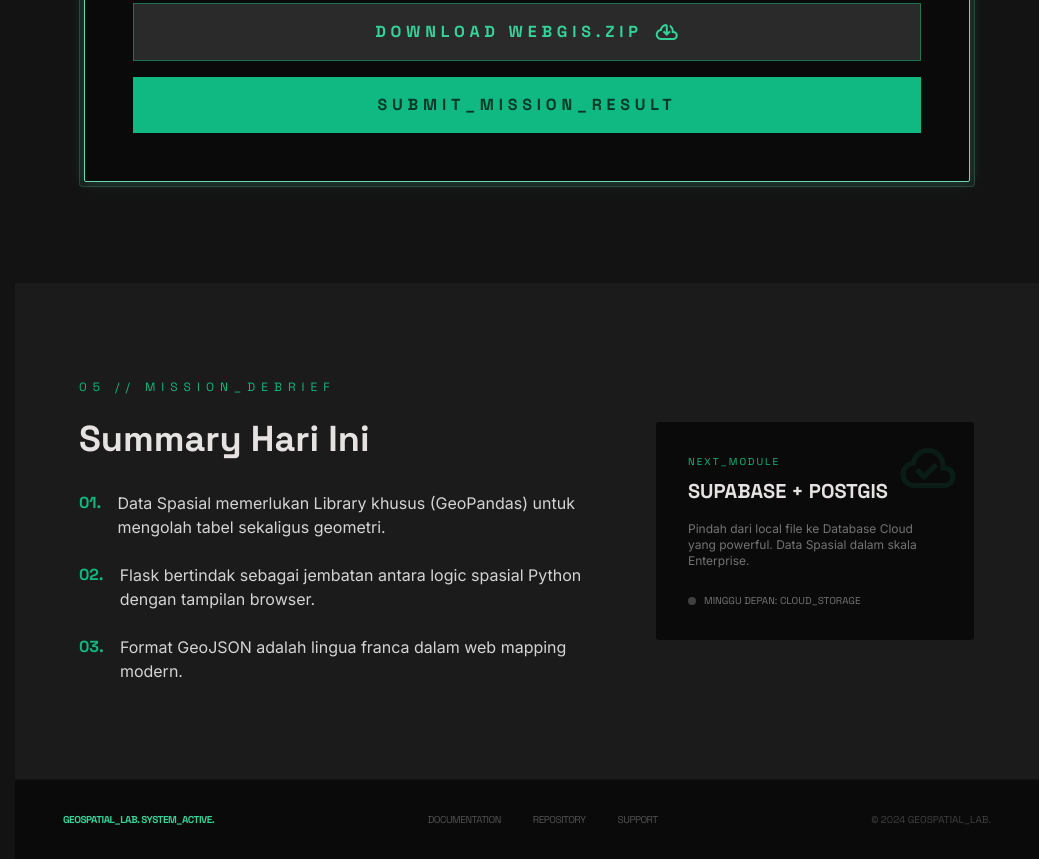
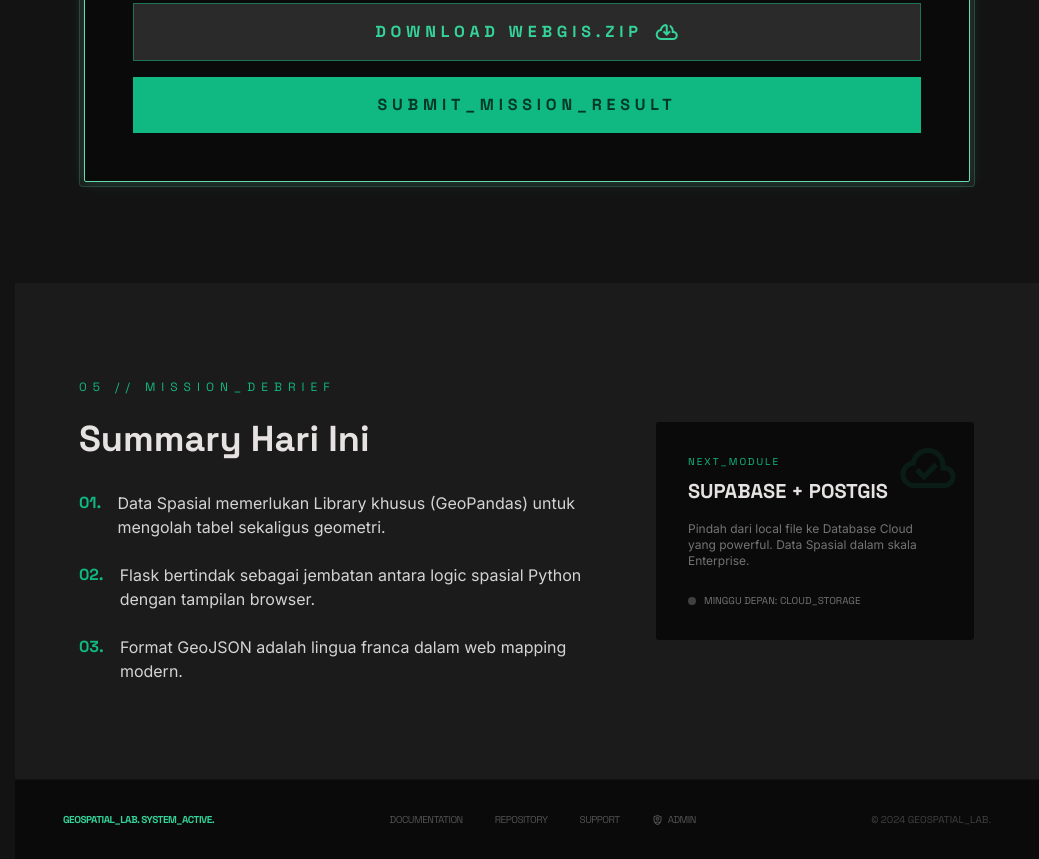
Before and after one commit to herfiadi447/kelasbasisdata, a website: page index.html in a window 1280 px wide. Shown: the part 4218-5077 px from the top of the page, without its empty margins (241-1280 px from the left). Drawn offline with nearby package versions, Linux system fonts and the light colour scheme.

Commit message:
Add Admin link to footer

```diff
--- a/index.html
+++ b/index.html
@@ -418,6 +418,9 @@
 <a class="text-neutral-600 font-['Space_Grotesk'] text-[10px] tracking-tighter hover:text-emerald-300 transition-opacity" href="#">DOCUMENTATION</a>
 <a class="text-neutral-600 font-['Space_Grotesk'] text-[10px] tracking-tighter hover:text-emerald-300 transition-opacity" href="#">REPOSITORY</a>
 <a class="text-neutral-600 font-['Space_Grotesk'] text-[10px] tracking-tighter hover:text-emerald-300 transition-opacity" href="#">SUPPORT</a>
+<a class="text-neutral-600 font-['Space_Grotesk'] text-[10px] tracking-tighter hover:text-emerald-400 transition-opacity flex items-center gap-1" href="admin.html">
+    <span class="material-symbols-outlined text-[12px]">shield_person</span> ADMIN
+</a>
 </div>
 <div class="mt-4 md:mt-0 text-[10px] font-['Space_Grotesk'] text-neutral-700 uppercase">
                 © 2024 GEOSPATIAL_LAB.
```
